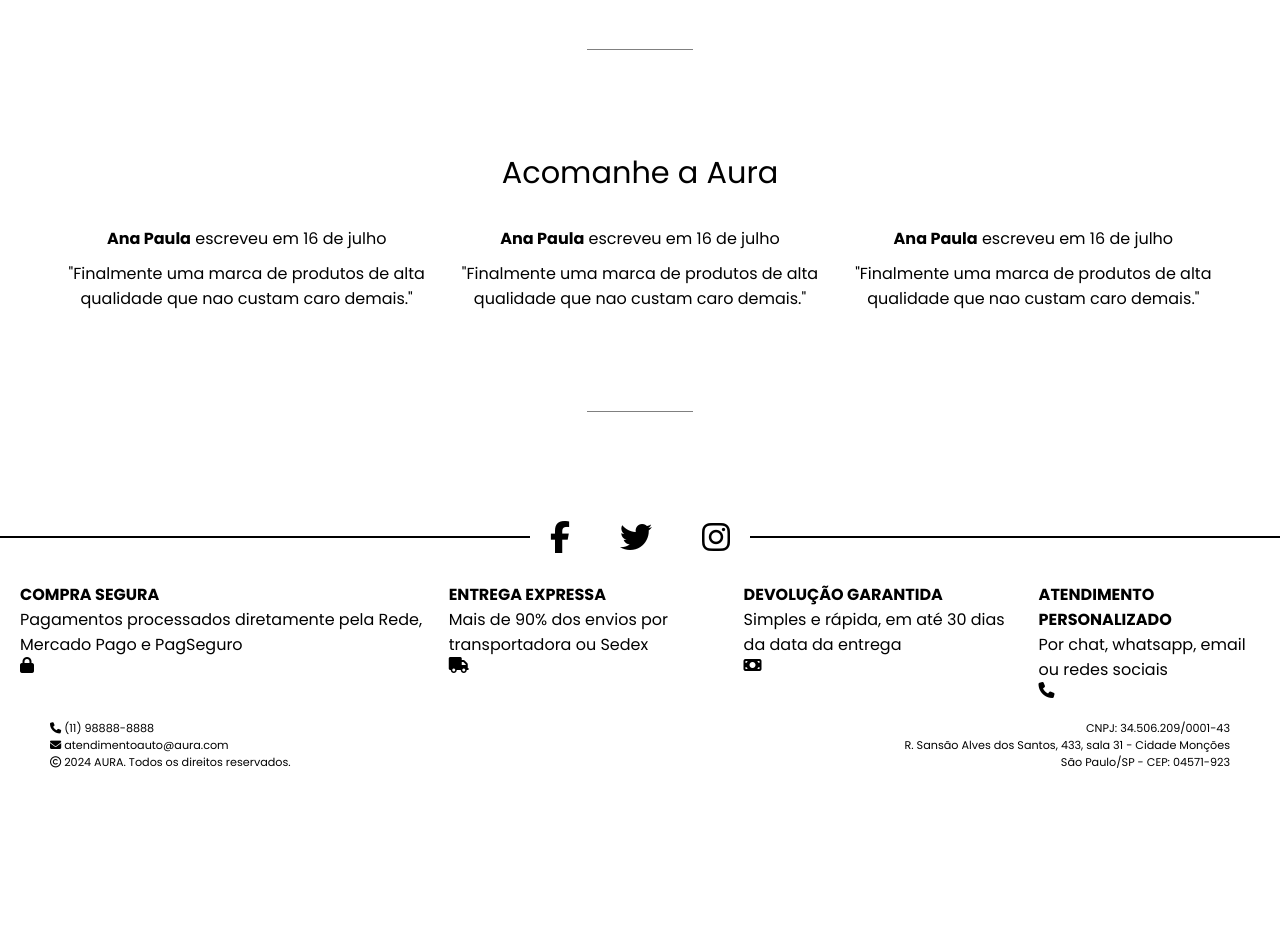
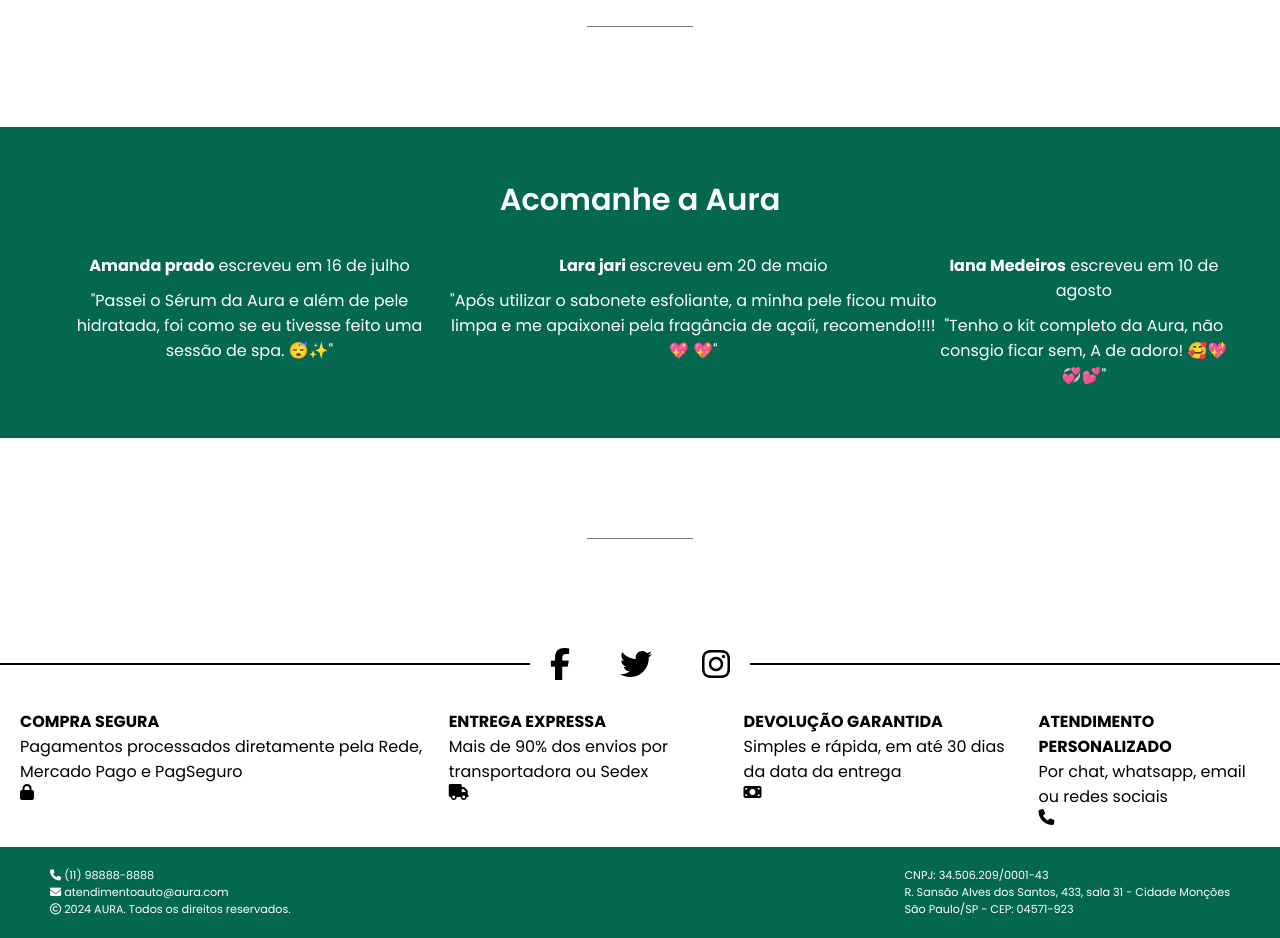
Before and after one commit to deccox/aura, a website: page public/index.html in a window 1280 px wide. Shown: the part 1260-2198 px from the top of the page. Before the commit the page ends 2080 px from the top, so only its background shows below. Drawn offline with nearby package versions, Linux system fonts and the light colour scheme.

Commit message:
hello kitty

```diff
--- a/public/css/home.css
+++ b/public/css/home.css
@@ -287,7 +287,7 @@ body:has(.modal.modal-active) {
     padding: 10px;
     position: sticky;
     bottom: 0px;
-    background-color: white;
+
 }
 
 .product-footer .product-totalprice{
@@ -405,12 +405,15 @@ body:has(.modal.modal-active) {
     align-items: center;
     flex-direction: column;
     gap: 30px;
+    background: rgb(4, 103, 80);
+    padding: 50px 0px;
+    color: white;
 
 }
 
 .feedback > p{
     font-size: 1.9rem;
-
+    font-weight: 600;
 }
 
 .feedback .feed-flex{
@@ -445,12 +448,15 @@ body:has(.modal.modal-active) {
 
 .footer{
     width: 100%;
-    height: 100px;
-    color: black;
+
     font-family: 'Poppins';
     justify-content: space-between;
     display: flex;
-    padding: 0px 50px;
+    padding: 20px 50px;
+    background-color: rgb(4, 103, 80);
+    color: white;
+    align-items: center;
+    flex-wrap: wrap;
 }
 
 
@@ -460,9 +466,7 @@ body:has(.modal.modal-active) {
     font-size: 0.7rem;
 }
 
-.footer div:nth-of-type(2){
-    align-items: end;
-}
+
 
 
 
@@ -515,7 +519,12 @@ body:has(.modal.modal-active) {
     width: 100%;
     padding: 10px;
     text-align: center;
-    margin: 50px 0px;
+    height: 150px;
+    display: flex;
+    align-items: center;
+    color: white;
+    justify-content: center;
+    background:linear-gradient(120deg, rgb(16 161 50) 14%, rgb(29 160 197) 100%);
 }
 
 .produtos .card {
--- a/public/css/produto.css
+++ b/public/css/produto.css
@@ -182,6 +182,12 @@ main{
     margin-bottom: 20px;
 
 }
+
+
+.produto-selo-amazon img{
+    max-width: 300px;
+    width: 100%;
+}
 /** PRODUTO ABOUT =====================================*/
 
 
--- a/public/index.html
+++ b/public/index.html
@@ -96,21 +96,18 @@
         <p>Acomanhe a Aura</p>
         <div class="feed-flex">
             <div class="feed">
-                <span><strong>Ana Paula</strong> escreveu em 16 de julho</span>
-                <p>"Finalmente uma marca de produtos de alta qualidade que
-                    nao custam caro demais."
+                <span><strong>Amanda prado</strong> escreveu em 16 de julho</span>
+                <p>"Passei o Sérum da Aura e além de pele hidratada, foi como se eu tivesse feito uma sessão de spa. 😴✨"
                 </p>
             </div>
             <div class="feed">
-                <span><strong>Ana Paula</strong> escreveu em 16 de julho</span>
-                <p>"Finalmente uma marca de produtos de alta qualidade que
-                    nao custam caro demais."
+                <span><strong>Lara jari </strong> escreveu em 20 de maio</span>
+                <p>"Após utilizar o sabonete esfoliante, a minha pele ficou muito limpa e me apaixonei pela fragância de açaíí, recomendo!!!! 💖 💖"
                 </p>
             </div>
             <div class="feed">
-                <span><strong>Ana Paula</strong> escreveu em 16 de julho</span>
-                <p>"Finalmente uma marca de produtos de alta qualidade que
-                    nao custam caro demais."
+                <span><strong>Iana Medeiros</strong> escreveu em 10 de agosto</span>
+                <p>"Tenho o kit completo da Aura, não consgio ficar sem, A de adoro!  🥰💖💞💕"
                 </p>
             </div>
         </div>
```
Also changed, not shown: public/produto.html (+6 -0 lines), public/assets/amazon.png (added).
